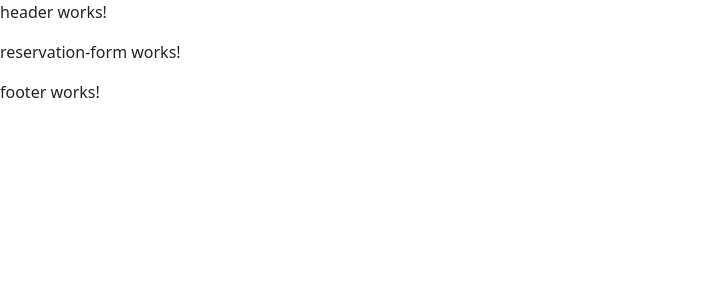
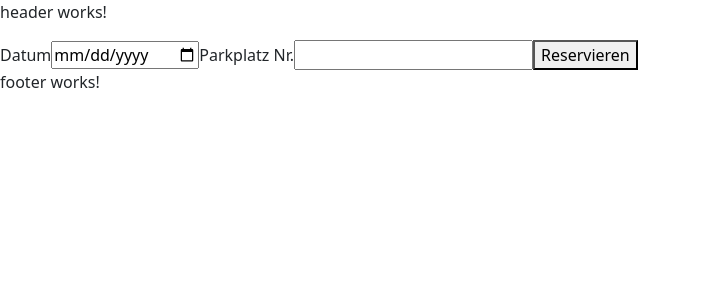
Before and after one commit to adessoSE/Parkleitsystem_Customer_access, an Angular app: page /new in a window 1280 px wide. Shown: the top 300 px of the page, without its empty margins (0-701 px from the left). Built offline with nearby package versions, Linux system fonts and the light colour scheme.

Commit message:
add form elements in template

```diff
--- a/src/app/reservation-form/reservation-form.component.html
+++ b/src/app/reservation-form/reservation-form.component.html
@@ -1 +1,7 @@
-<p>reservation-form works!</p>
+<form>
+  <label>Datum</label>
+  <input type="date">
+  <label>Parkplatz Nr.</label>
+  <input type="number">
+  <button>Reservieren</button>
+</form>
```
